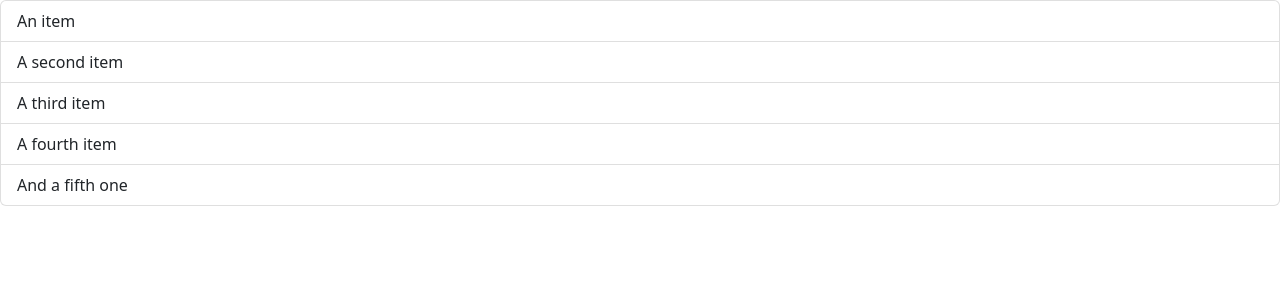
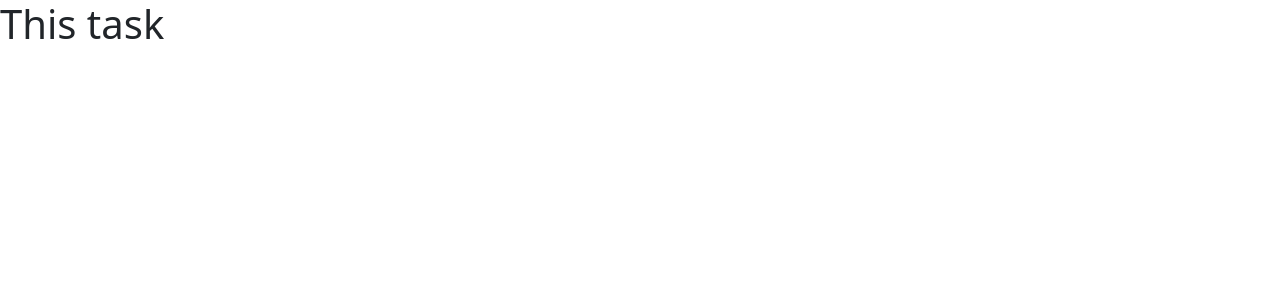
Before and after one commit to oaisd-ctc/project-2-BrandonOlsen1, a React (Create React App) app in the folder to-do-app/: page / in a window 1280 px wide. Shown: the top 300 px of the page. Built offline with nearby package versions, Linux system fonts and the light colour scheme.

Commit message:
Project work,  working with tsx

```diff
--- a/to-do-app/src/components/ListGroup.tsx
+++ b/to-do-app/src/components/ListGroup.tsx
@@ -1,12 +1,15 @@
+import React from "react";
+import Tasks from "./Tasks";
 function ListGroup() {
+
+
+
   return (
-  <ul className="list-group">
-    <li className="list-group-item">An item</li>
-    <li className="list-group-item">A second item</li>
-    <li className="list-group-item">A third item</li>
-    <li className="list-group-item">A fourth item</li>
-    <li className="list-group-item">And a fifth one</li>
-  </ul>);
-}
+    <>
+
+      <Tasks/>
+
+    </>
+)}
 
 export default ListGroup;
--- /dev/null
+++ b/to-do-app/src/components/Tasks.jsx
@@ -0,0 +1,14 @@
+
+export default Tasks;
+
+function Tasks() {
+
+
+    return (
+      <>
+      <h1> This task </h1>
+
+      </>
+
+    )
+  }
```
Also changed, not shown: to-do-app/src/components/NavBar.tsx (added, +16 -0 lines), to-do-app/src/App.js (line endings or trailing spaces), 1 other file (tests, documents, lock files or other folders).
